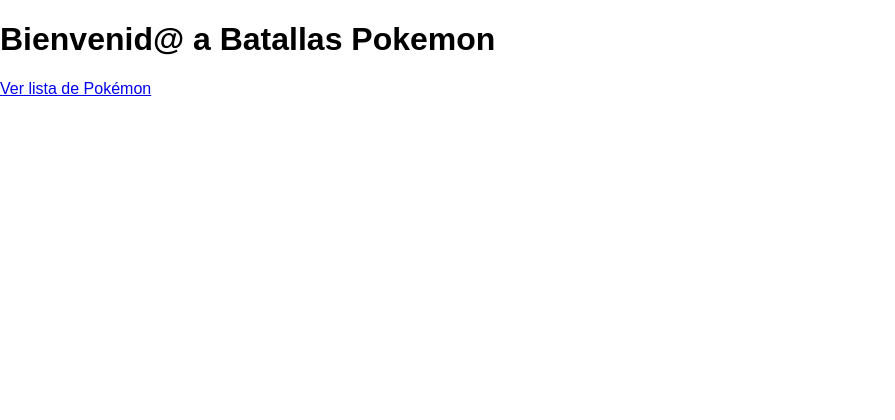
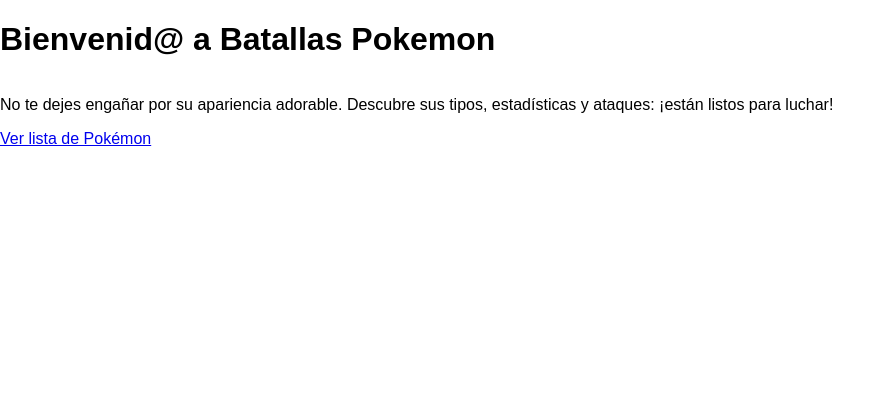
Before and after one commit to CristinaFR8/Pokedorable, a Flask app: page / in a window 1280 px wide. Shown: the top 420 px of the page, without its empty margins (0-895 px from the left). Run offline with Flask 3, Linux system fonts and the light colour scheme.

Commit message:
Añadida frase presentación

```diff
--- a/app/templates/index.html
+++ b/app/templates/index.html
@@ -11,6 +11,12 @@
 
     <h1>Bienvenid@ a Batallas Pokemon</h1>
 
+    <p>
+        No te dejes engañar por su apariencia adorable.
+        Descubre sus tipos, estadísticas y ataques:
+        ¡están listos para luchar!
+    </p>
+
     <a href="{{ url_for('listado_pokemons') }}">
         Ver lista de Pokémon
     </a>
```
